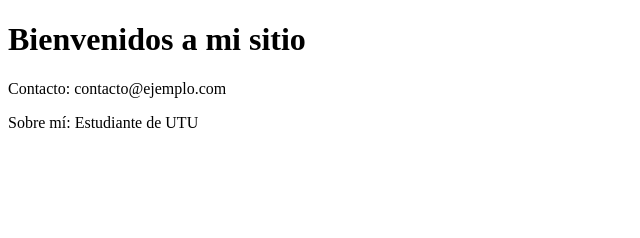
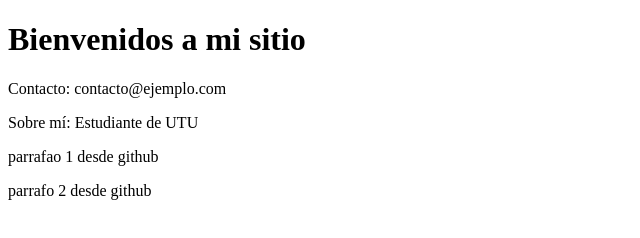
Before and after one commit to JuanAntonaccio/utu2706, a plain HTML site: page index.html in a window 1280 px wide. Shown: the whole page, without its empty margins (0-640 px from the left). Drawn offline with Linux system fonts and the light colour scheme.

Commit message:
Update index.html
cambios desde github

```diff
--- a/index.html
+++ b/index.html
@@ -12,7 +12,8 @@
     <p>Contacto: contacto@ejemplo.com</p>
 
     <p>Sobre mí: Estudiante de UTU</p>
-
+    <p> parrafao 1 desde github </p>
+    <p> parrafo 2 desde github </p>
 
 </body>
 </html>
```
